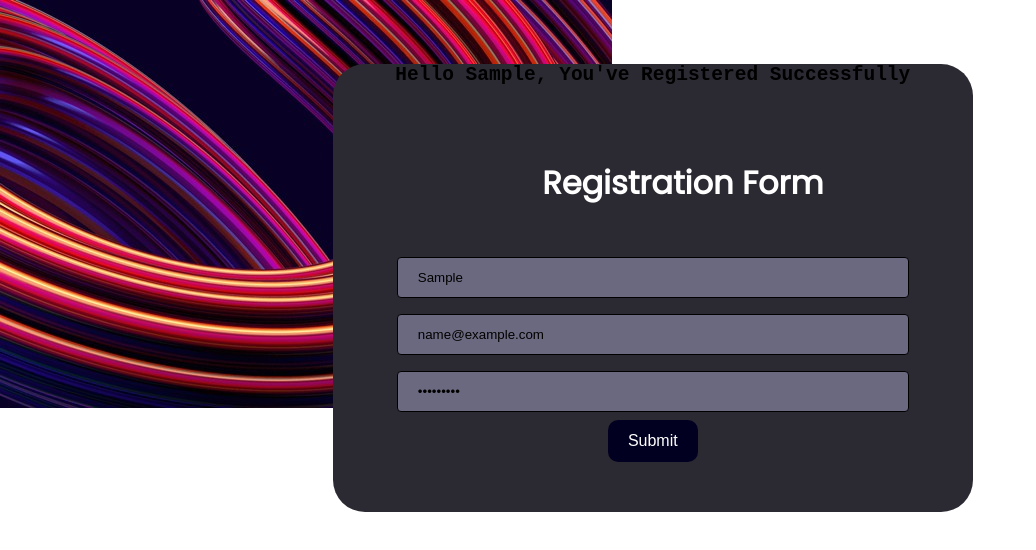
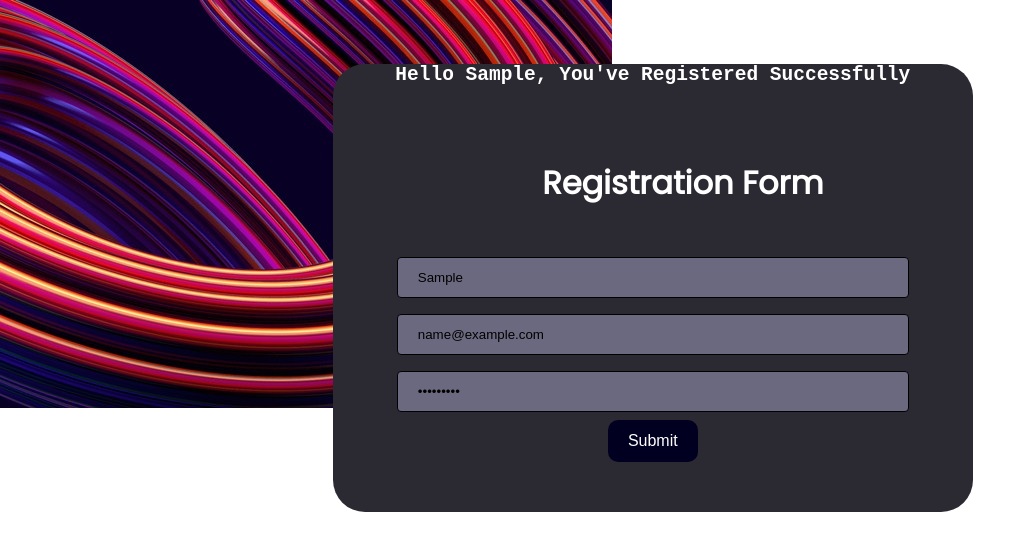
Before and after one commit to Sawapandeep/endterm, a React (Create React App) app: page / in a window 1280 px wide. Both pictures are taken after typing "Sample", "name@example.com", "Sample123" into the empty fields and a click on the button "Submit". Shown: the top 550 px of the page, without its empty margins (0-1036 px from the left). Built offline with nearby package versions, Linux system fonts and the light colour scheme.

Commit message:
Update Form.js

```diff
--- a/src/components/Form.js
+++ b/src/components/Form.js
@@ -24,7 +24,7 @@ const Form = () => {
     <form className="container" onSubmit={handleSubmit}>
       <pre>
         {flag ? (
-          <h2 className="ui-define">
+          <h2 className="ui-define" style={{ color: "white" }}>
             Hello {inputData.name}, You've Registered Successfully
           </h2>
         ) : (
```
